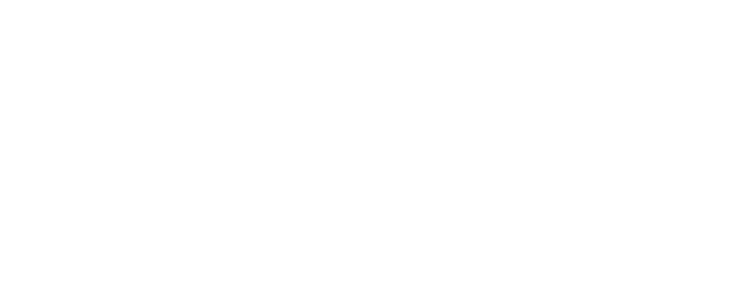
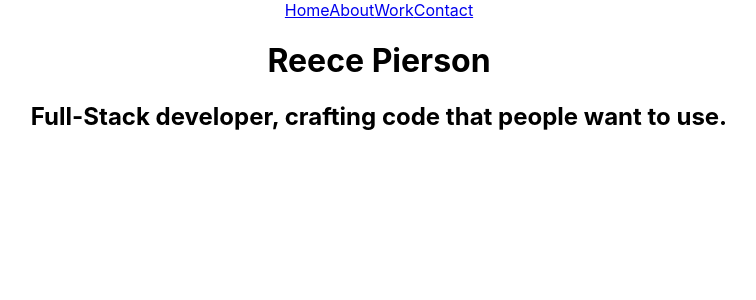
Before and after one commit to reeceap124/portfolio_fe, a React (Create React App) app: page /work in a window 1280 px wide. Shown: the top 300 px of the page, without its empty margins (261-1017 px from the left). Built offline with nearby package versions, Linux system fonts and the light colour scheme.

Commit message:
created nav links and set up additional pages

```diff
--- a/src/App.js
+++ b/src/App.js
@@ -10,9 +10,12 @@ import Nav from './components/Nav'
 function App() {
   return (
     <div className="App">
+      <Nav/>
+      <h1>Reece Pierson</h1>
+      <h2>Full-Stack developer, crafting code that people want to use.</h2>
       <Route exact path='/home' component={App}/>
-      {/* <Route path='/about' component={About}/>
-      <Route path='/work' component ={ProjectsPage}/> */}
+      <Route path='/about' component={About}/>
+      <Route path='/work' component ={ProjectsPage}/>
       <Route path='/contact' component={Contact}/>
     </div>
   );
--- a/src/components/Nav.js
+++ b/src/components/Nav.js
@@ -0,0 +1,15 @@
+import React from 'react';
+import {NavLink} from 'react-router-dom';
+
+const Nav = () => {
+    return (
+        <div className='navWrapper'>
+            <NavLink to='/' className='navLink navHome'>Home</NavLink>
+            <NavLink to='/about' className='navLink navAbout'>About</NavLink>
+            <NavLink to='/work' className='navLink navWork'>Work</NavLink>
+            <NavLink to='/contact' className='navLink navContact'>Contact</NavLink>
+        </div>
+    )
+}
+
+export default Nav;
```
Also changed, not shown: src/components/About.js (+9 -0 lines), src/components/projects/ProjectsPage.js (+9 -0 lines).
